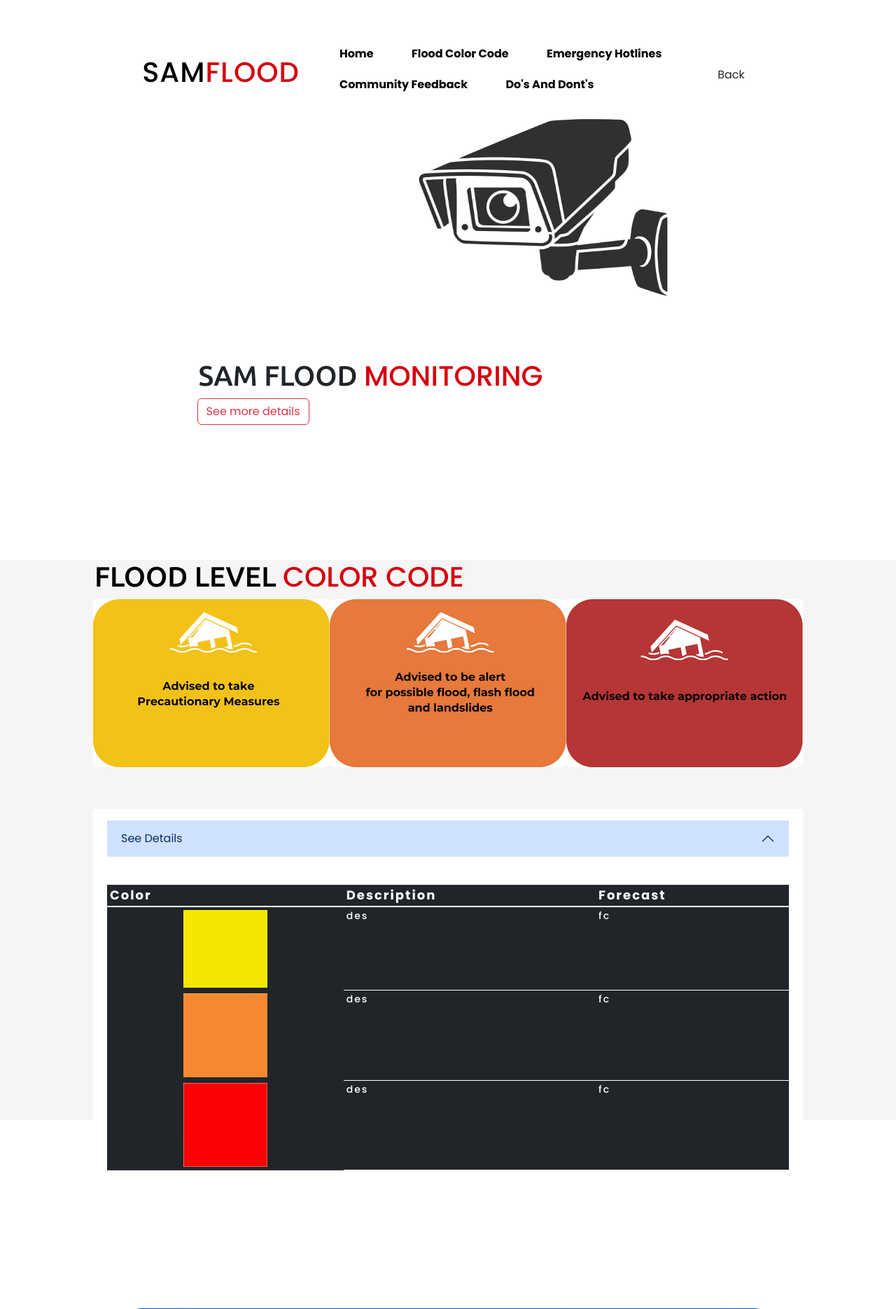
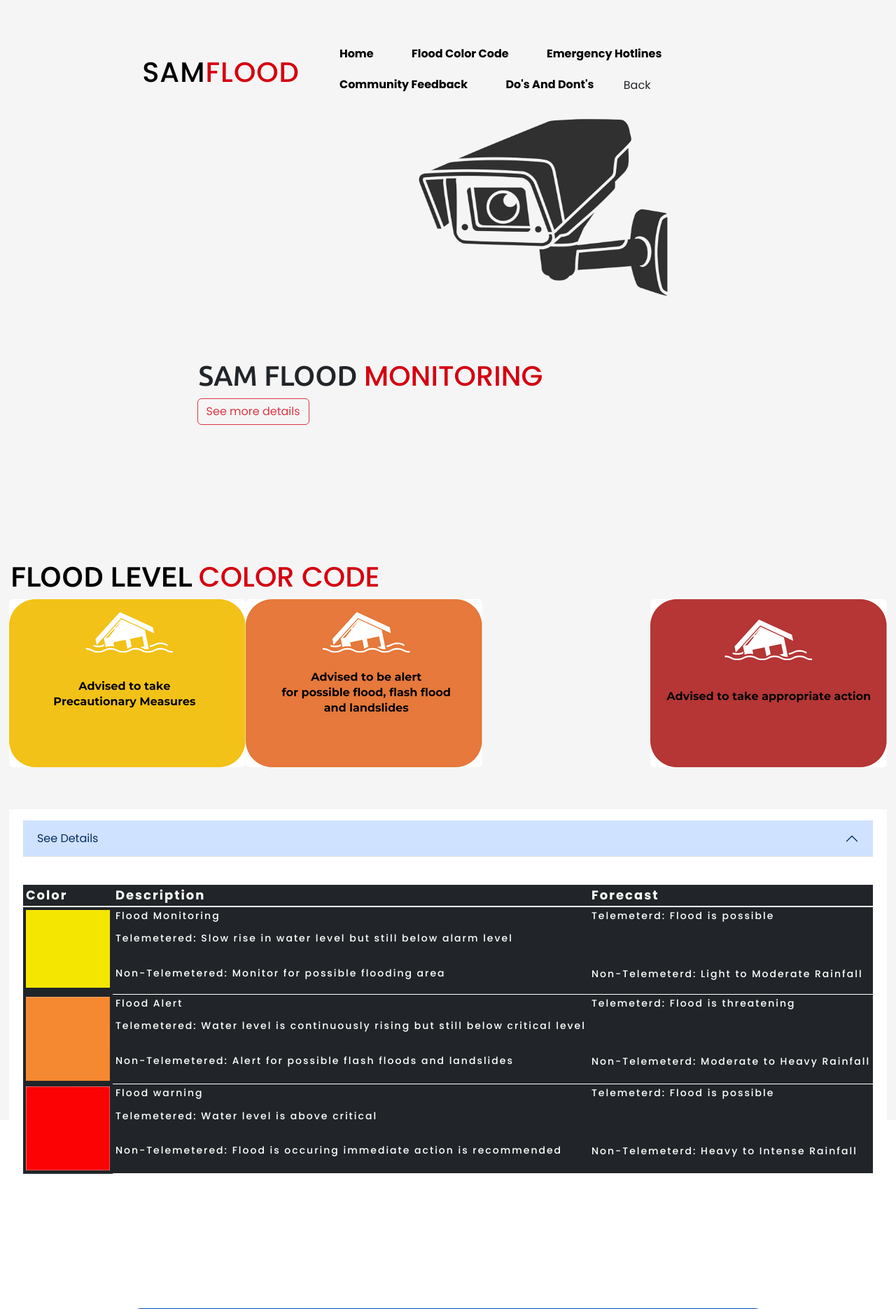
Before and after one commit to Aloysiusss/flood-website, a PHP site: page / in a window 1280 px wide, after a click on "See Details". Shown: the top 1870 px of the page at 70% size. Run offline with PHP 8.4, Linux system fonts and the light colour scheme.

Commit message:
table content done
needs resizing

```diff
--- a/index.html
+++ b/index.html
@@ -30,17 +30,16 @@
         <header>
             <nav>
                 <h2 class="logo">SAM<span>FLOOD</span></h2>
+                <div clas="navb">
                     <ul>
                         <li><a href="#home">Home</a></li>
                         <li><a href="#flood">Flood Color Code</a></li>
                         <li><a href="#emerg">Emergency Hotlines</a></li>
                         <li><a href="#imports">Community Feedback</a></li>
                         <li><a href="#dosndonts">Do's and Dont's</a></li>
+                        <a href="login.html" class="btn">Back</a>
                     </ul>
-                <!-- Link to login page -->
-                <a href="login.html" class="btn">Back</a>
-
-
+                </div>
             </nav>
         </header>
         <section id="home"></section>
@@ -104,18 +103,53 @@
                                     <tbody class="table-group-divider">
                                         <tr>
                                             <th scope="row"><img src="yellow.png" width="120px"></th>
-                                            <td>des</td>
-                                            <td>fc</td>
+                                            <td>
+                                                <p>Flood Monitoring</p>
+                                                <p>Telemetered: Slow rise in water level but still below alarm level</p>
+                                                <br>
+                                                <p> Non-Telemetered: Monitor for possible flooding area</p>
+                                            </td>
+                                            <td>
+                                                <p>Telemeterd: Flood is possible</p>
+                                                <br>
+                                                <br>
+                                                <br>
+                                                <p>Non-Telemeterd: Light to Moderate Rainfall</p>
+                                            </td>
                                         </tr>
                                         <tr>
                                             <th scope="row"><img src="orange.png" width="120px"></th>
-                                            <td>des</td>
-                                            <td>fc</td>
+                                            <td>
+                                                <p>Flood Alert</p>
+                                                <p>Telemetered: Water level is continuously rising but still below
+                                                    critical level</p>
+                                                <br>
+                                                <p>Non-Telemetered: Alert for possible flash floods and landslides</p>
+                                            </td>
+                                            <td>
+                                                <p>Telemeterd: Flood is threatening</p>
+                                                <br>
+                                                <br>
+                                                <br>
+                                                <p>Non-Telemeterd: Moderate to Heavy Rainfall</p>
+                                            </td>
                                         </tr>
                                         <tr>
                                             <th scope="row"><img src="redd.png" width="120px"></th>
-                                            <td>des </td>
-                                            <td>fc </td>
+                                            <td>
+                                                <p>Flood warning</p>
+                                                <p>Telemetered: Water level is above critical</p>
+                                                <br>
+                                                <p> Non-Telemetered: Flood is occuring immediate action is recommended
+                                                </p>
+                                            </td>
+                                            <td>
+                                                <p>Telemeterd: Flood is possible</p>
+                                                <br>
+                                                <br>
+                                                <br>
+                                                <p>Non-Telemeterd: Heavy to Intense Rainfall</p>
+                                            </td>
                                         </tr>
                                     </tbody>
                                 </table>
--- a/style.css
+++ b/style.css
@@ -41,7 +41,7 @@ html{
 .hero{
 	height: 100vh;
 	width: 100%;
-	background: #whitesmoke;
+	background-color: whitesmoke;
 	background-size: cover;
 	background-position: center;
 }
@@ -283,10 +283,6 @@ h4{
     font-size: 20px;
 }
 
-.navb{
-	background-color: whitesmoke;
-}
-
 .accordion-button:active {
 	background-color: rgba(220, 20, 60, 0.349); /* Red color when active */
 }
```
Lines whose indentation alone changed are shown as unchanged.
